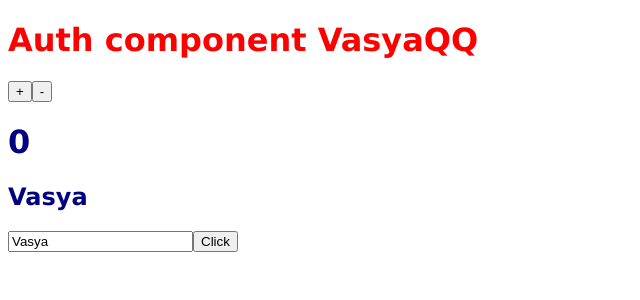
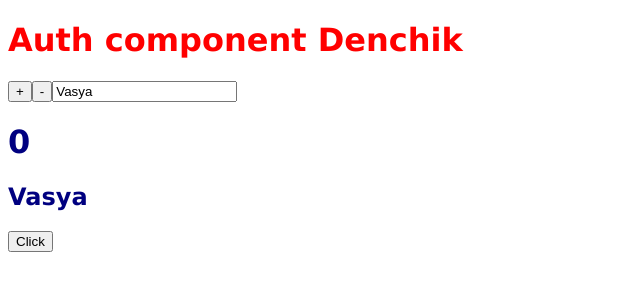
Before and after one commit to darthempire/UserManager, an Angular app: page / in a window 1280 px wide. Shown: the top 300 px of the page, without its empty margins (0-640 px from the left). Built offline with nearby package versions, Linux system fonts and the light colour scheme.

Commit message:
binding model from components

```diff
--- a/src/app/components/auth.component.ts
+++ b/src/app/components/auth.component.ts
@@ -11,9 +11,12 @@ export class AuthComponent {
     name: string = "Denchik";
     passwordHash: string;
 
-	@Input()
-	set userName(theName: string) {
-		this.name = theName + "QQ";
+	@Input() userName: string;
+
+	@Output() userNameChange  = new EventEmitter<string>();
+	onNameChange(model: string) {
+		this.userName = model;
+		this.userNameChange.emit(model);
 	}
 
 	@Output() onChanged = new EventEmitter<boolean>();
--- a/src/app/templates/app/app.html
+++ b/src/app/templates/app/app.html
@@ -1,5 +1,4 @@
-<auth-comp [userName]="name" (onChanged)="onChanged($event)"></auth-comp>
+<auth-comp [(userName)]="name"></auth-comp>
 <h1>{{count}}</h1>
 <h2>{{name}}</h2>
-<input type="text" [(ngModel)]="name">
 <button type="button" name="button" (click)="increase($event)">Click</button>
--- a/src/app/templates/auth/index.html
+++ b/src/app/templates/auth/index.html
@@ -2,3 +2,5 @@
 
 <button (click)="change(true)">+</button>
 <button (click)="change(false)">-</button>
+
+<input [ngModel]="userName" (ngModelChange)="onNameChange($event)" />
```
